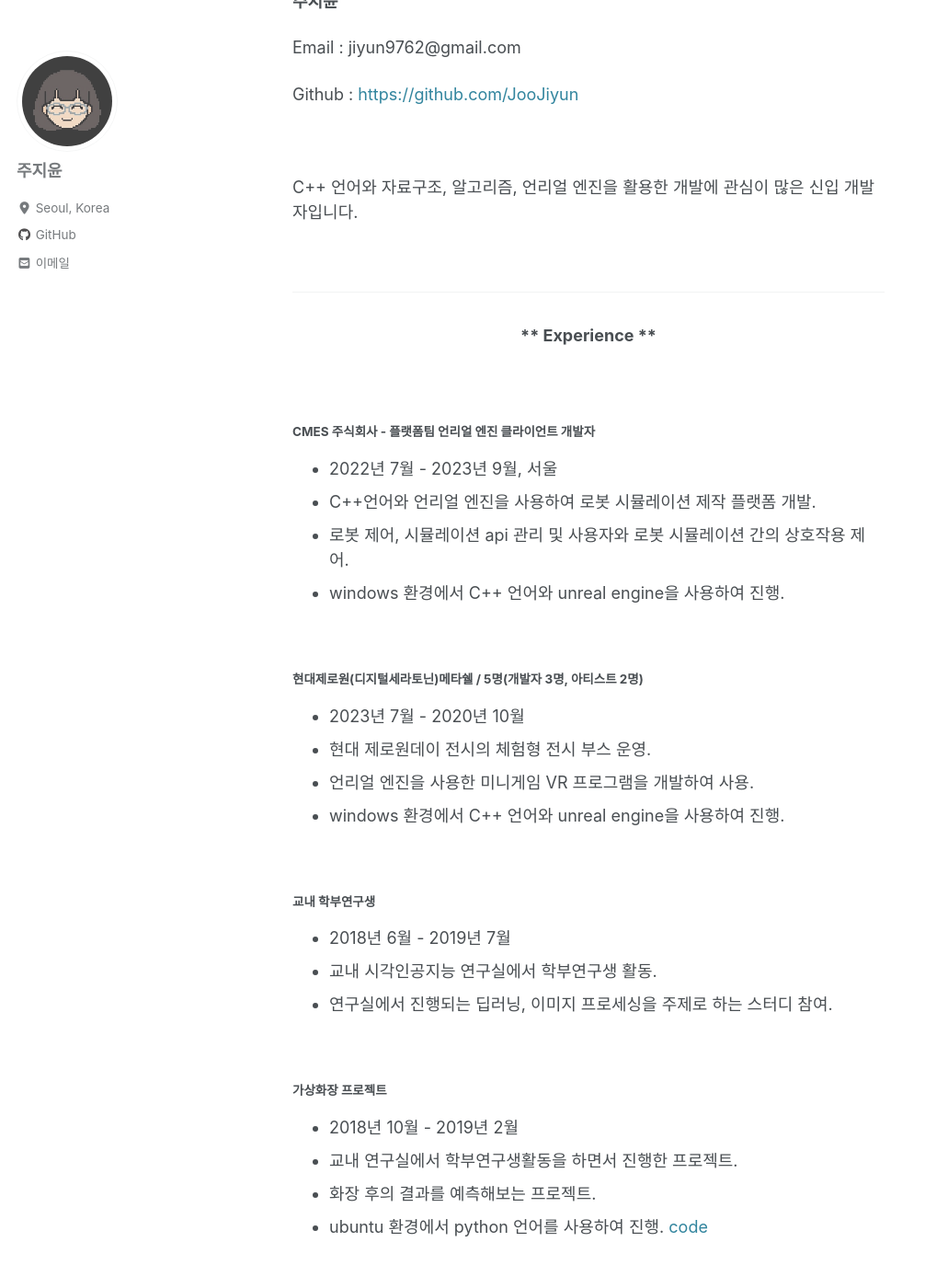
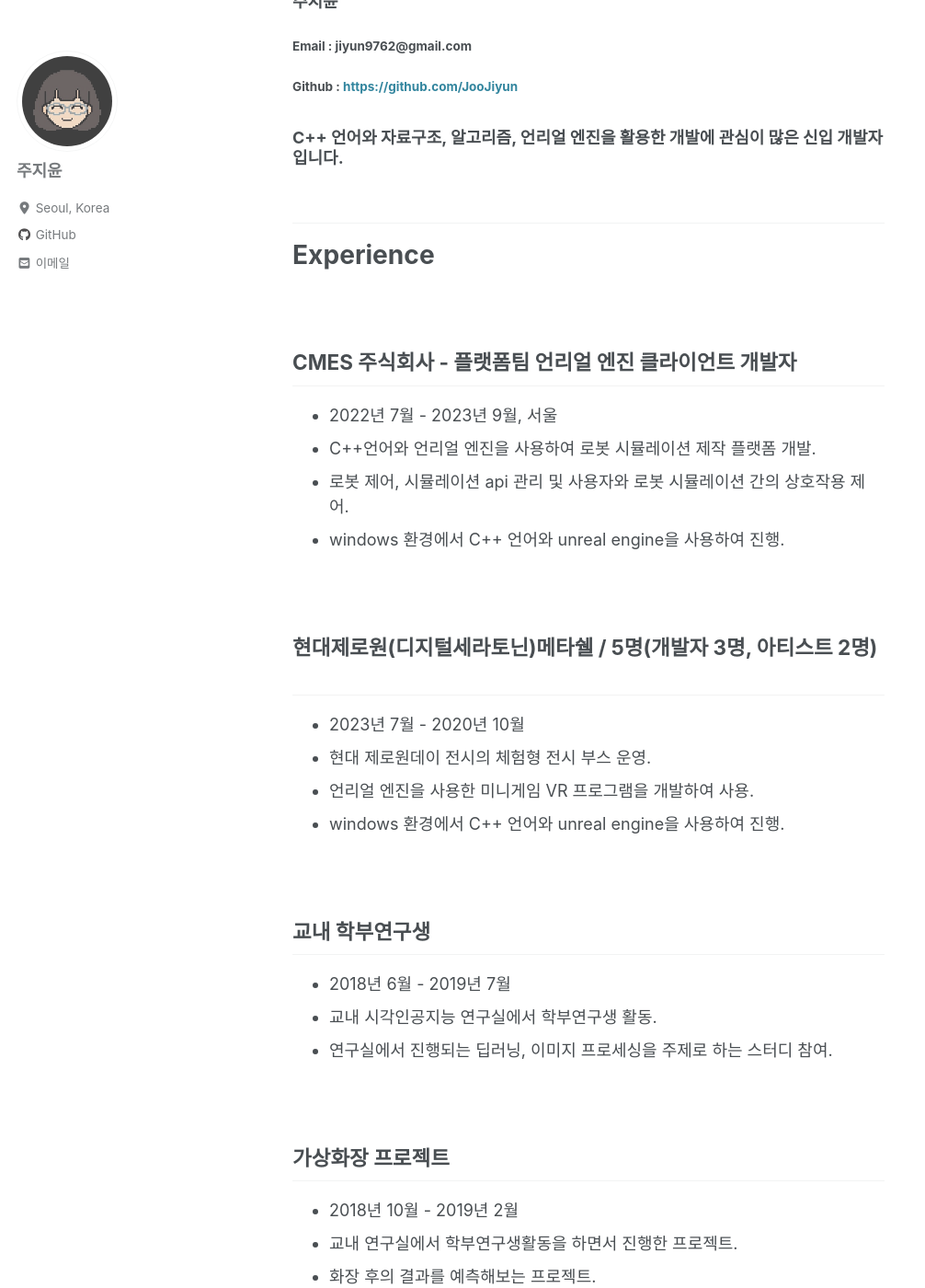
Before and after one commit to JooJiyun/JooJiyun.github.io, a Jekyll site: the page built from _pages/about.md, in a window 1280 px wide and 1400 px high, scrolled down 200 px. Shown: the whole window at 92% size, without its empty margins (0-1006 px from the left). Built offline with Jekyll 4.4.1, drawn with Linux system fonts in a browser that asks for light colours; cached includes are drawn as plain includes; nearby versions of some CDN libraries.

Commit message:
about 꾸미기

```diff
--- a/_pages/about.md
+++ b/_pages/about.md
@@ -9,22 +9,20 @@ layout: single
 
 **주지윤**
 
-Email : jiyun9762@gmail.com
+#### Email : jiyun9762@gmail.com
 
-Github : [https://github.com/JooJiyun](https://github.com/JooJiyun)
+#### Github : [https://github.com/JooJiyun](https://github.com/JooJiyun)
 
-<br>
-
-C++ 언어와 자료구조, 알고리즘, 언리얼 엔진을 활용한 개발에 관심이 많은 신입 개발자입니다.
+### C++ 언어와 자료구조, 알고리즘, 언리얼 엔진을 활용한 개발에 관심이 많은 신입 개발자입니다.
 
 <br>
 <hr>
 
-### <center>** Experience **</center>
+# Experience
 
 <br>
 
-#### **CMES 주식회사 - 플랫폼팀 언리얼 엔진 클라이언트 개발자**
+## **CMES 주식회사 - 플랫폼팀 언리얼 엔진 클라이언트 개발자**
 - 2022년 7월 - 2023년 9월, 서울
 - C++언어와 언리얼 엔진을 사용하여 로봇 시뮬레이션 제작 플랫폼 개발.
 - 로봇 제어, 시뮬레이션 api 관리 및 사용자와 로봇 시뮬레이션 간의 상호작용 제어.
@@ -32,7 +30,7 @@ C++ 언어와 자료구조, 알고리즘, 언리얼 엔진을 활용한 개발
 
 <br>
 
-#### **현대제로원(디지털세라토닌)메타쉘 / 5명(개발자 3명, 아티스트 2명)**
+## **현대제로원(디지털세라토닌)메타쉘 / 5명(개발자 3명, 아티스트 2명)**
 - 2023년 7월 - 2020년 10월
 - 현대 제로원데이 전시의 체험형 전시 부스 운영.
 - 언리얼 엔진을 사용한  미니게임 VR 프로그램을 개발하여 사용.
@@ -40,14 +38,14 @@ C++ 언어와 자료구조, 알고리즘, 언리얼 엔진을 활용한 개발
 
 <br>
 
-#### **교내 학부연구생**
+## **교내 학부연구생**
 - 2018년 6월 - 2019년 7월
 - 교내 시각인공지능 연구실에서 학부연구생 활동.
 - 연구실에서 진행되는 딥러닝, 이미지 프로세싱을 주제로 하는 스터디 참여.
 
 <br>
 
-#### **가상화장 프로젝트**
+## **가상화장 프로젝트**
 - 2018년 10월 - 2019년 2월
 - 교내 연구실에서 학부연구생활동을 하면서 진행한 프로젝트.
 - 화장 후의 결과를 예측해보는 프로젝트.
@@ -57,9 +55,9 @@ C++ 언어와 자료구조, 알고리즘, 언리얼 엔진을 활용한 개발
 
 <hr>
 
-### <center>** 학력 **</center>
+# 학력
 
 <br>
 
-#### **인하대학교 / 컴퓨터공학과 학사**
+## **인하대학교 / 컴퓨터공학과 학사**
 - 2016년 2월 - 2020년 8월, 인천
```
